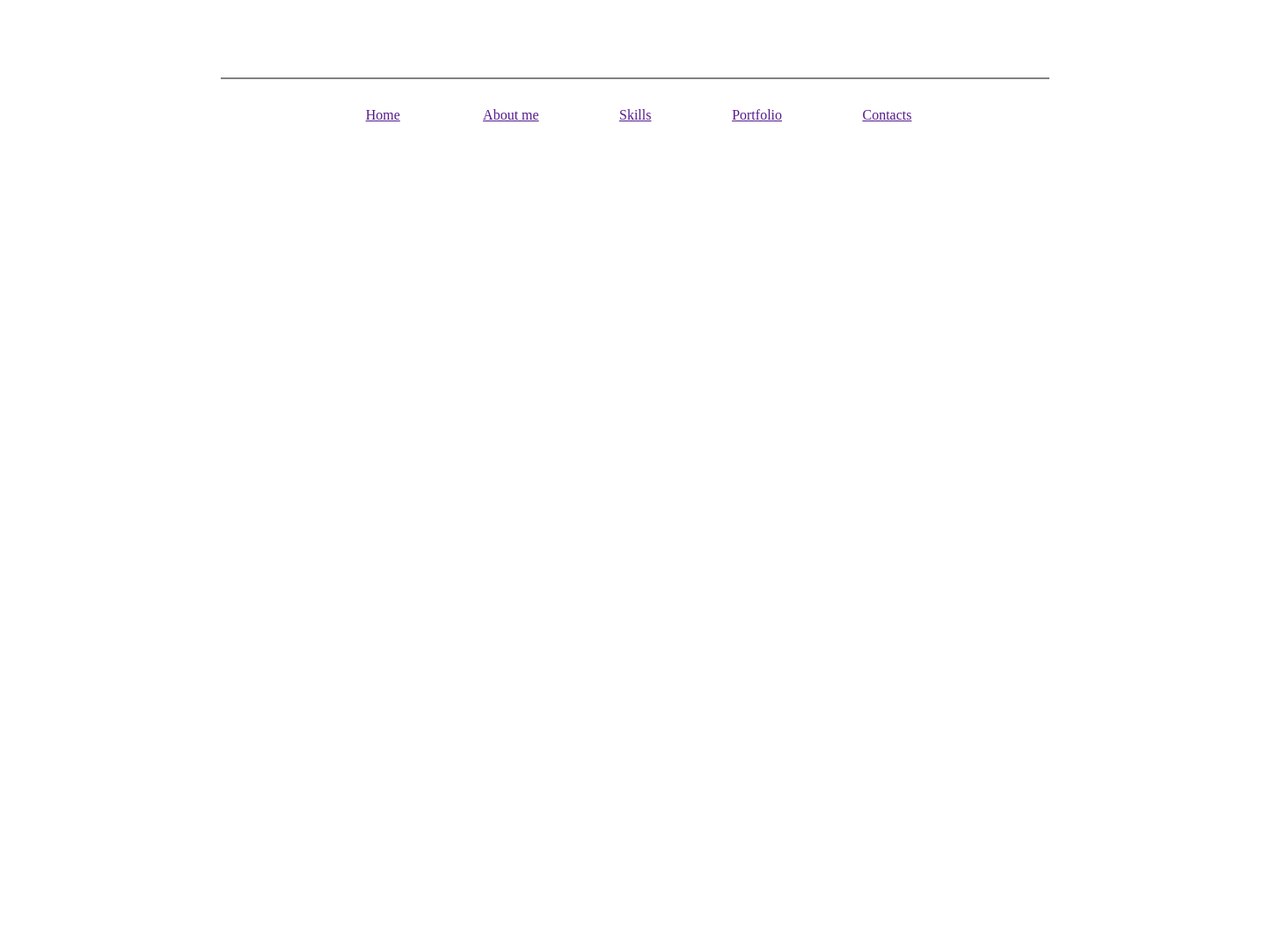
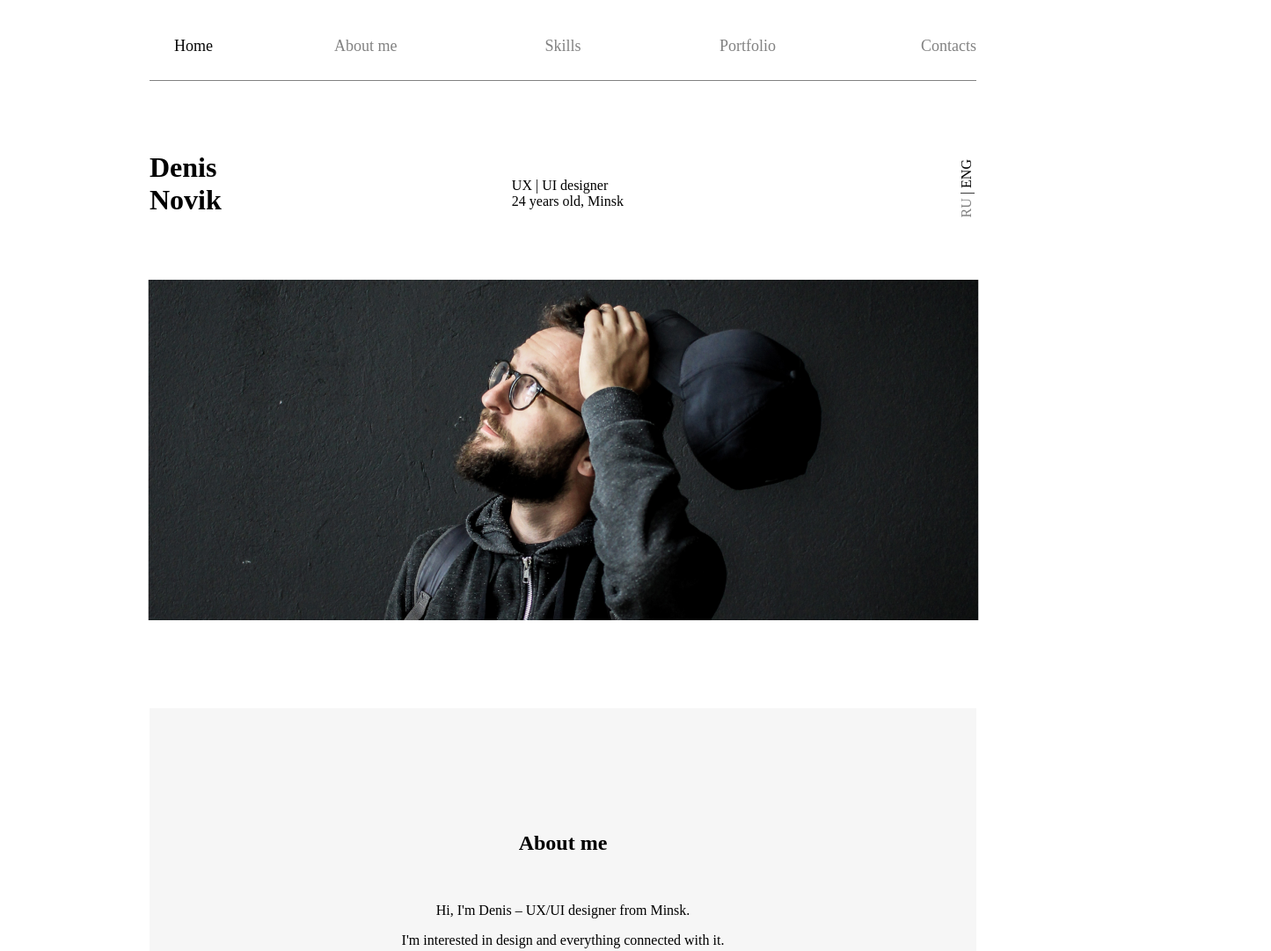
Before and after one commit to marvooos/git-suuuuu, a plain HTML site: page index.html in a window 1280 px wide. Shown: the top 1081 px of the page at 88% size, 1445 px wide, since content can reach past the window. Drawn offline with Linux system fonts and the light colour scheme; a web font is replaced by a local one.

Commit message:
change log

```diff
--- a/iii.css
+++ b/iii.css
@@ -1,26 +1,36 @@
 .divvvv{
-	position: absolute;
-	width: 1445px;
-	height: 4759px;
-	left: 0px;
-	top: 0px;
+	width: 940px;
+	margin: 0 auto;
 
 	background: #FFFFFF
 }
+/** то как было
 .header{
 	position: absolute;
 	width: 940.6px;
 	height: 0px;
 	left: 250.69px;
 	top: 87.94px;
+	margin: 0 auto;
 
 	border: 1px solid #828282;
 	transform: matrix(1, 0, 0, 1, 0, 0);
 }
+
+*/
+
+.header{ /** то как стало */
+	width: 940.6px;
+	margin: 0 auto;
+	border-bottom: 1px solid #828282;
+	transform: matrix(1, 0, 0, 1, 0, 0);
+}
+
 .headerdiv{
-	display: flex;
 	min-height: 104px;
 	align-items: center;
+	display: flex;
+	justify-content: space-between;
 }
 /* ------------------------------------------------------------ */
 .menu_list{
@@ -57,3 +67,99 @@
 	top: 32.99px;
 
 }
+
+@font-face {
+	font-family: Gilroy-Bold;
+	src: url("./fonts/gilroy-bold.ttf") format("truetype");
+}
+
+.top-menu {
+	display: flex;
+	justify-content: space-between; /* Может быть изменено */
+
+	border-bottom: 1px solid #828282;
+}
+
+.top-menu__item {
+	width: 100px;
+	height: 50px;
+	padding-top: 33px;
+	text-align: center;
+}
+
+.top-menu__item a {
+	font-family: Gilroy-Bold;
+	font-size: 18px;
+	line-height: 22px;
+	text-decoration: none;
+	color: #828282;
+}
+
+.top-menu__item-active a {
+	color: #070707;
+}
+
+.top-menu__item-first {
+	text-align: left;
+}
+
+.top-menu__item-last {
+	text-align: right;
+}
+.spase{
+	margin-top: 40px;
+    width: 100px;
+}
+.h1{
+	margin-top: 40px;
+    width: 100px;
+}
+.my_profile{
+
+    display: flex;
+
+    flex-direction: row;
+    justify-content: space-between;
+    max-width: 940px;
+
+}
+.spases{
+    margin-top: 94px;
+    width: 200px;
+}
+.p{
+	font-weight: 400;
+}
+.spas{
+	margin-top: 69px;
+    margin-right: -50px;
+    transform: rotate(-90deg);
+}
+.ru{
+	border: none;
+    text-decoration: none;
+    outline: none;
+    color: #828282;
+}
+.my_profilee{
+	box-sizing: border-box;
+    margin: 0px;
+}
+.my_photo{
+    margin-top: 50px;
+    display: flex;
+    justify-content: center;
+}
+.img{
+	vertical-align: middle;
+    border-style: none;
+}
+.me{
+
+    margin-top: 100px;
+    padding-top: 120px;
+    justify-content: center;
+    height: 506px;
+    background-color: rgb(246, 246, 246);
+    text-align: center;
+}
--- a/index.html
+++ b/index.html
@@ -1,45 +1,86 @@
 <!DOCTYPE html>
 <html lang="en">
 <head>
-  <meta charset="UTF-8">
-  <meta http-equiv="X-UA-Compatible" content="IE=edge">
-  <meta name="viewport" content="width=device-width, initial-scale=1.0">
-  <title>Document</title>
+    <meta charset="UTF-8">
+    <meta http-equiv="X-UA-Compatible" content="IE=edge">
+    <meta name="viewport" content="width=device-width, initial-scale=1.0">
+    <title>Document</title>
+    <link href="/css/reset.css" rel="stylesheet"/>
     <link href="iii.css" rel="stylesheet"/>
 </head>
 <body>
-   <div class="divvvv">
-<header class="header">
-<div class="headerdiv">
-  <nav class="header_menu">
-    <ul class="menu_list">
-<li class="menu_item">
-  <a href="" class="menu_link1">Home</a>
-</li>
-<li class="menu_item">
-  <a href="" class="menu_link2">About me</a>
-</li>
-<li class="menu_item">
-  <a href="" class="menu_link3">Skills</a>
-</li>
-<li class="menu_item">
-  <a href="" class="menu_link4">Portfolio</a>
-</li>
-<li class="menu_item">
-  <a href="" class="menu_link5">Contacts</a>
-</li>
-    </ul>
-  </nav>
+<div class="divvvv">
+  <div class="top-menu">
+    <div class="top-menu__item  top-menu__item-active"><a href="" class="">Home</a></div>
+    <div class="top-menu__item  top-menu__item-first"><a href="" class="">About me</a></div>
+    <div class="top-menu__item"><a href="" class="">Skills</a></div>
+    <div class="top-menu__item"><a href="" class="">Portfolio</a></div>
+    <div class="top-menu__item top-menu__item-last"><a href="" class="">Contacts</a></div>
+  </div>
+  <div class="my_profilee">
+  <div class="my_profile">
+  <div class="spase">
+
+ <h1 class="h1">Denis Novik</h1>
+
+</div>
+<div class="spases">
+
+ <p class="p">
+  UX | UI designer
+  <br>
+  24 years old, Minsk
+ </p>
+
+ </div>
+ <div class="spas">
+  <p class="p">
+ <a href="" class="ru">RU</a> | ENG
+</p>
+</div>
+</div>
+</div>
+<div class="my_photo"><img src="BSPP2266.png" class="img" alt="">
+</div>
+<div class="me">
+    <h2>About me</h2>
+    <br>
+    <p>Hi, I'm Denis – UX/UI designer from Minsk.</p>
+    <p>I'm interested in design and everything connected with it.</p>
+    <br>
+    <p>I'm studying at courses "Web and mobile design <br> interfaces" in IT-Academy.</p>
+    <br>
+    <p>Ready to implement excellent projects<br> with wonderful people.</p>
 </div>
 
+</div>
 
-</header>
+<!--    <header class="header">-->
+<!--        <div class="headerdiv">-->
+<!--            <nav class="header_menu">-->
+<!--                <ul class="menu_list">-->
+<!--                    <li class="menu_item">-->
+<!--                        <a href="" class="menu_link1">Home</a>-->
+<!--                    </li>-->
+<!--                    <li class="menu_item">-->
+<!--                        <a href="" class="menu_link2">About me</a>-->
+<!--                    </li>-->
+<!--                    <li class="menu_item">-->
+<!--                        <a href="" class="menu_link3">Skills</a>-->
+<!--                    </li>-->
+<!--                    <li class="menu_item">-->
+<!--                        <a href="" class="menu_link4">Portfolio</a>-->
+<!--                    </li>-->
+<!--                    <li class="menu_item">-->
+<!--                        <a href="" class="menu_link5">Contacts</a>-->
+<!--                    </li>-->
+<!--                </ul>-->
+<!--            </nav>-->
+<!--        </div>-->
 
-   </div>
+
+<!--    </header>-->
+
+</.div>
 </body>
 </html>
-
-
-
-</body>
-</html>
```
Also changed, not shown: h/test.html (added, +27 -0 lines), BSPP2266.png (added).
